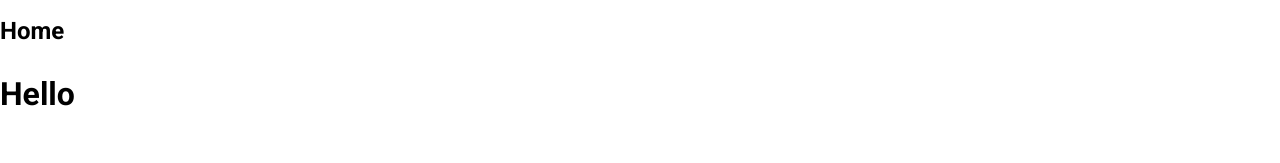
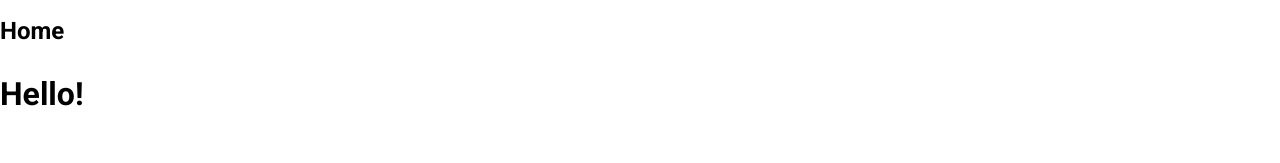
Before and after one commit to yehudit7669/Test, a React (Vite) app: page / in a window 1280 px wide. Shown: the part 137-300 px from the top of the page. Built offline with nearby package versions, Linux system fonts and the light colour scheme; a web font is replaced by a local one.

Commit message:
Change hello

```diff
--- a/src/App.tsx
+++ b/src/App.tsx
@@ -21,7 +21,7 @@ function App() {
           <Route path="*" element={<NoMatch />} />
         </Route>
       </Routes>
-      <h1>Hello</h1>
+      <h1>Hello!</h1>
     </div>
   );
 }
```
